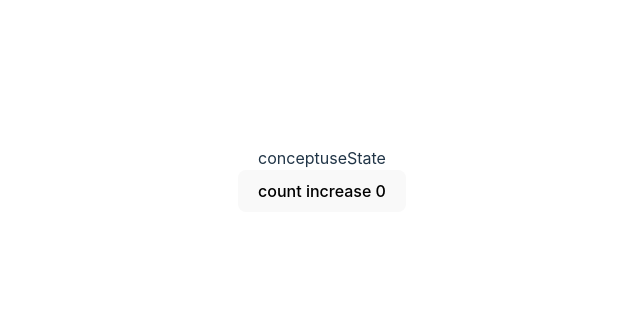
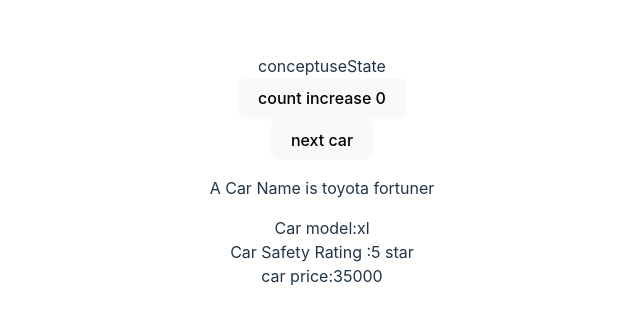
Before and after one commit to sujitkandekar100/reactconcept, a React (Vite) app: page / in a window 1280 px wide. Shown: the part 221-546 px from the top of the page, without its empty margins (318-958 px from the left). Built offline with nearby package versions, Linux system fonts and the light colour scheme.

Commit message:
object in state

```diff
--- a/src/components/ConceptuseState.jsx
+++ b/src/components/ConceptuseState.jsx
@@ -2,15 +2,25 @@
 
 export  function ConceptuseState() {
   const [Count,setCount]=useState(0);
+  const [CarDetails,setCarDetails]=useState({carName:'toyota fortuner',carModel:'xl',safetyRating:5,carPrice:35000});
   const increaseCount=()=>{
      setCount(Count=>Count+4);
   }
-
+  const changeCar = () => {
+    setCarDetails((prevDetails) => ({
+      ...prevDetails, // Spread previous state to preserve existing fields
+      carName: "Tata Safari",
+      carPrice: 180000,
+    }));
+  };
   return (
     <>
     <div>conceptuseState</div>
     <button onClick={increaseCount}>count increase {Count}</button>
-
+    <br/>
+    <button onClick={changeCar}>next car</button>
+     <p>A Car Name is {CarDetails.carName}</p>
+     <p>Car model:{CarDetails.carModel} <br/> Car Safety Rating :{CarDetails.safetyRating} star<br/> car price:{CarDetails.carPrice}</p>
     </>
   )
 }
```
